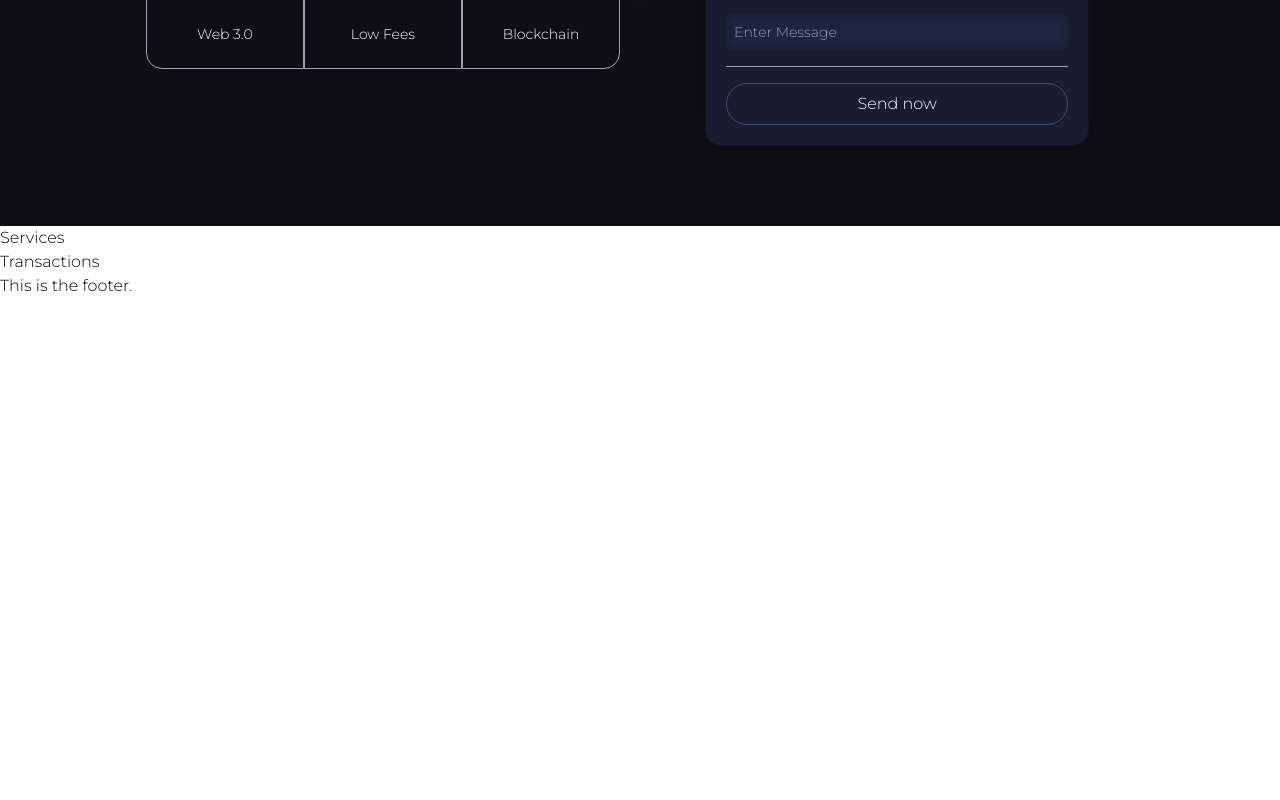
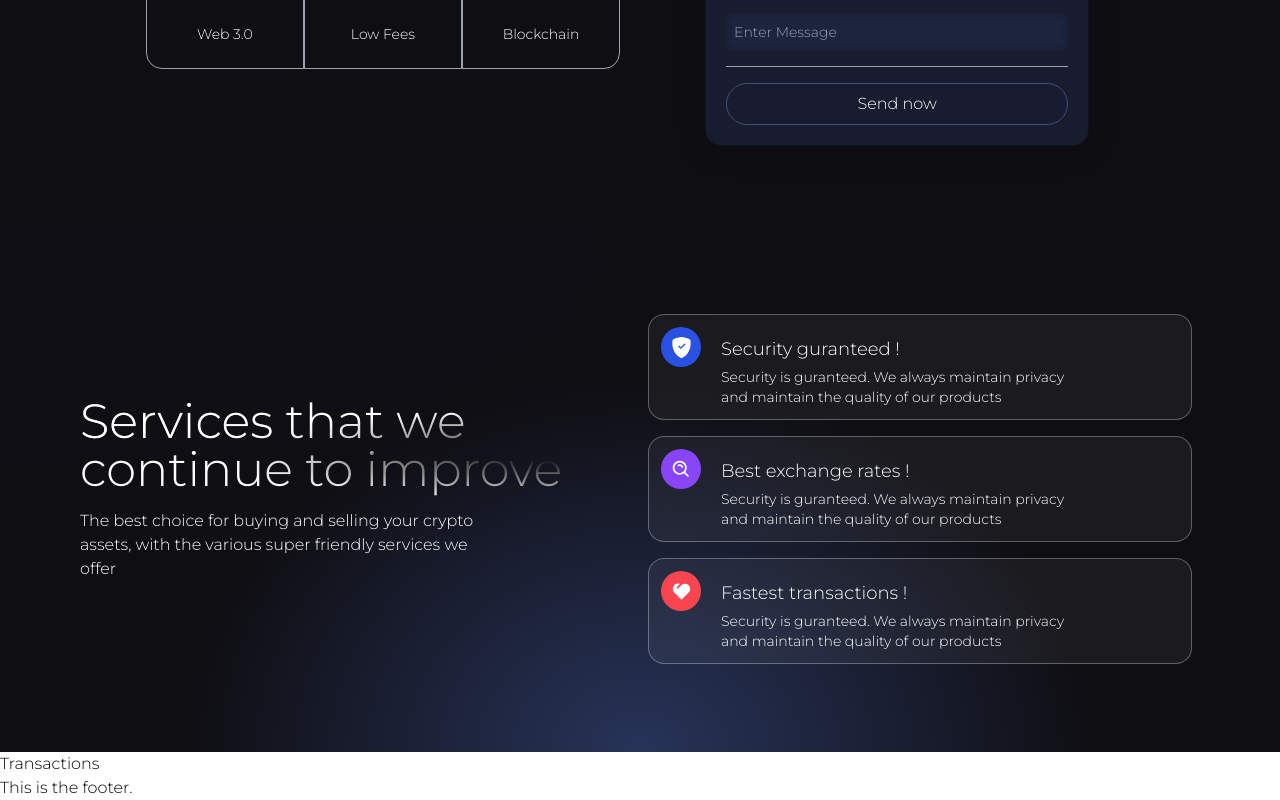
Before and after one commit to rohitroy-github/react-ModernCryptoTransact, a React (Vite) app in the folder client/: page / in a window 1280 px wide. Shown: the part 531-1331 px from the top of the page. Before the commit the page ends 829 px from the top, so only its background shows below. Built offline with nearby package versions, Linux system fonts and the light colour scheme.

Commit message:
minor changes !

```diff
--- a/client/src/Components/Services.jsx
+++ b/client/src/Components/Services.jsx
@@ -1,7 +1,68 @@
+// Services section !
+
 import React from "react";
+import {BsShieldFillCheck} from "react-icons/bs";
+import {BiSearchAlt} from "react-icons/bi";
+import {RiHeart2Fill} from "react-icons/ri";
 
-const Services = () => {
-  return <div>Services</div>;
-};
+// ServiceCard for common styles !
+const ServiceCard = ({color, title, icon, subtitle}) => (
+  <div className="flex flex-row justify-start items-start white-glassmorphism p-3 m-2 cursor-pointer hover:shadow-xl">
+    <div
+      className={`w-10 h-10 rounded-full flex justify-center items-center ${color}`}
+    >
+      {icon}
+    </div>
+    <div className="ml-5 flex flex-col flex-1">
+      <h3 className="mt-2 text-white text-lg">{title}</h3>
+      <p className="mt-1 text-white text-sm md:w-9/12">{subtitle}</p>
+    </div>
+  </div>
+);
+
+const Services = () => (
+  <div className="flex w-full justify-center items-center gradient-bg-services">
+    <div className="flex mf:flex-row flex-col items-center justify-between md:p-20 py-12 px-4">
+      <div className="flex-1 flex flex-col justify-start items-start">
+        <h1 className="text-white text-3xl sm:text-5xl py-2 text-gradient ">
+          Services that we
+          <br />
+          continue to improve
+        </h1>
+        <p className="text-left my-2 text-white font-light md:w-9/12 w-11/12 text-base">
+          The best choice for buying and selling your crypto assets, with the
+          various super friendly services we offer
+        </p>
+      </div>
+
+      <div className="flex-1 flex flex-col justify-start items-center">
+        <ServiceCard
+          color="bg-[#2952E3]"
+          title="Security guranteed !"
+          icon={<BsShieldFillCheck fontSize={21} className="text-white" />}
+          subtitle="Security is guranteed. We always maintain privacy and maintain the quality of our products"
+        />
+        <ServiceCard
+          color="bg-[#8945F8]"
+          title="Best exchange rates !"
+          icon={<BiSearchAlt fontSize={21} className="text-white" />}
+          subtitle="Security is guranteed. We always maintain privacy and maintain the quality of our products"
+        />
+        <ServiceCard
+          color="bg-[#F84550]"
+          title="Fastest transactions !"
+          icon={<RiHeart2Fill fontSize={21} className="text-white" />}
+          subtitle="Security is guranteed. We always maintain privacy and maintain the quality of our products"
+        />
+        {/* <ServiceCard
+          color="bg-[#F84550]"
+          title="Lowest gas fees !"
+          icon={<RiHeart2Fill fontSize={21} className="text-white" />}
+          subtitle="Security is guranteed. We always maintain privacy and maintain the quality of our products"
+        /> */}
+      </div>
+    </div>
+  </div>
+);
 
 export default Services;
```
